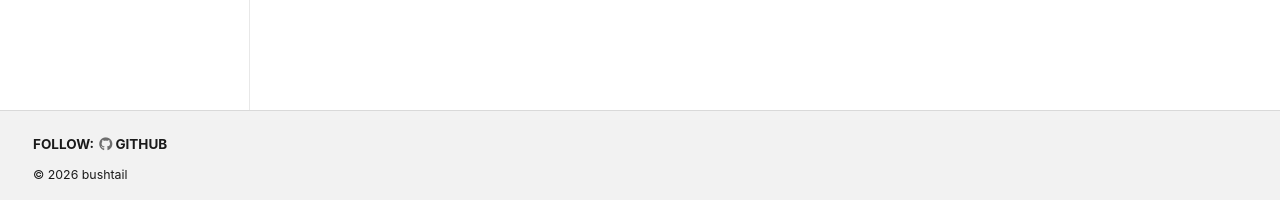
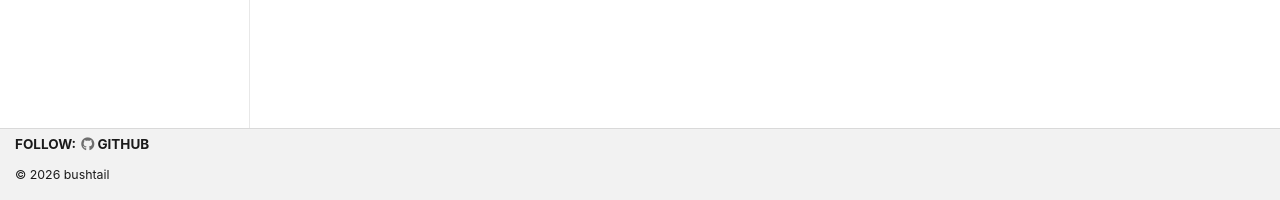
Before and after one commit to bushtail/bushtail.ca, a Jekyll site: the page built from _pages/other.md, in a window 1280 px wide. Shown: the part 697-897 px from the top of the page. Built offline with Jekyll 4.4.1, drawn with Linux system fonts in a browser that asks for light colours; a style sheet for code colours, icons or effects is not loaded.

Commit message:
more feet

```diff
--- a/assets/css/main.scss
+++ b/assets/css/main.scss
@@ -95,7 +95,7 @@
     padding-left: 15px !important;
 }
 
-.page__footer {
+.page__footer footer {
     max-width: none !important;
     width: 100% !important;
     margin: 0 !important;
```
